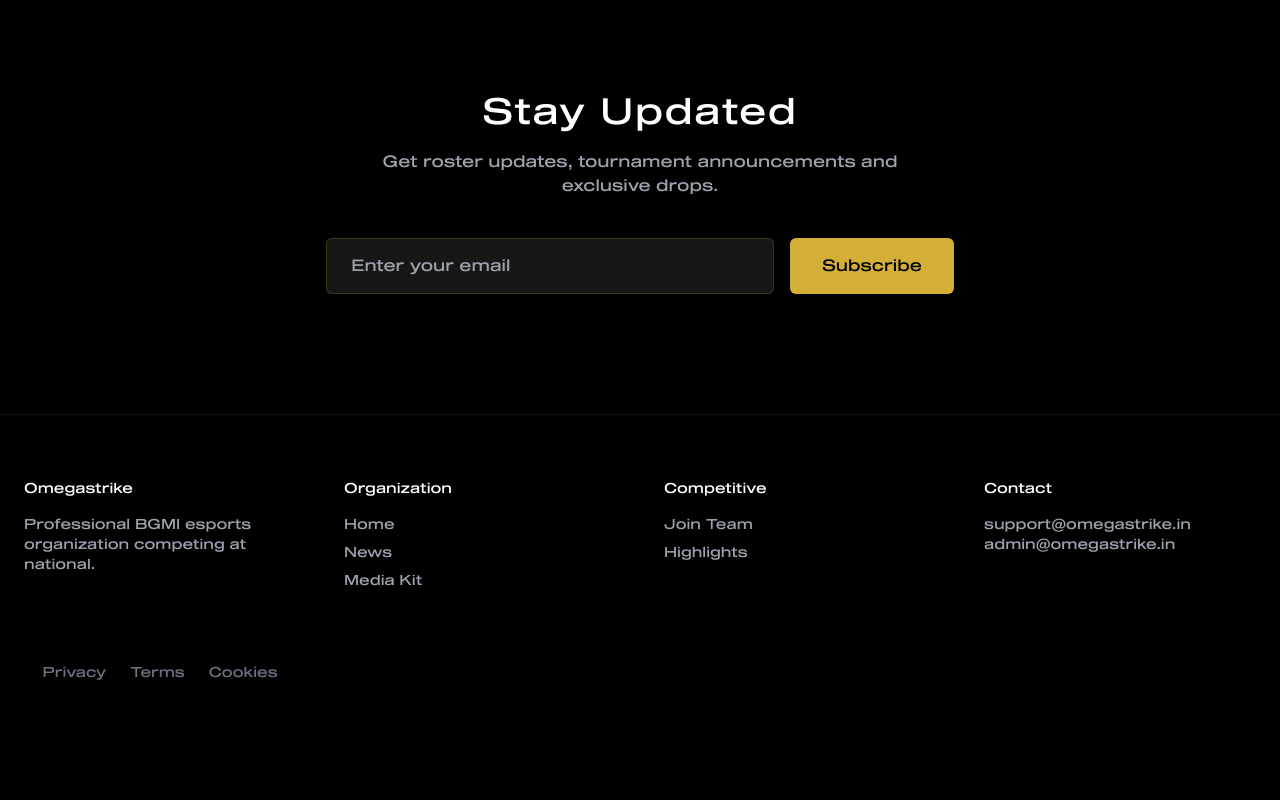
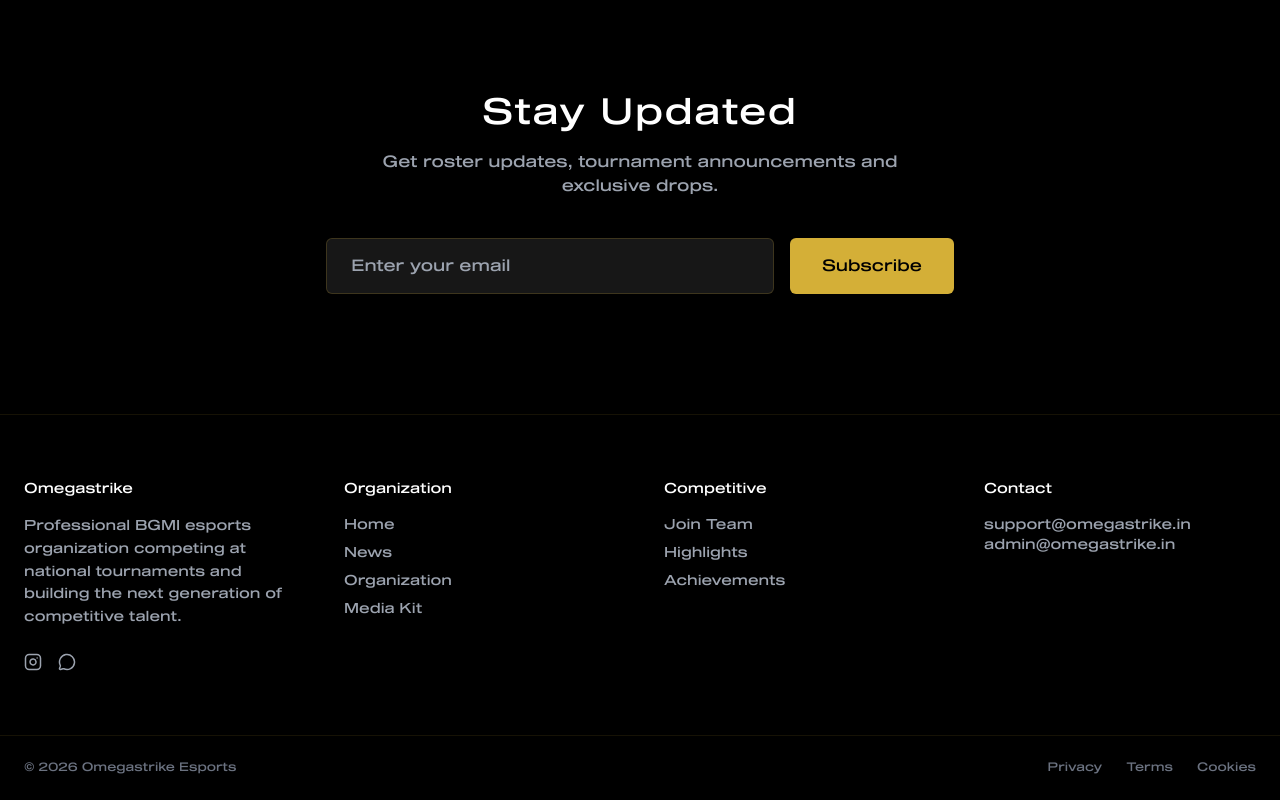
Before and after one commit to omegastrike/_teamos, a Next.js app: page / in a window 1280 px wide. Shown: the part 3539-4339 px from the top of the page. Before the commit the page ends 4286 px from the top, so only its background shows below. Built offline with nearby package versions, Linux system fonts and the light colour scheme; no server answers; the database is empty.

Commit message:
Update page.jsx

```diff
--- a/app/page.jsx
+++ b/app/page.jsx
@@ -9,7 +9,6 @@ import Reveal from "../components/Reveal";
 import Navbar from "../components/Navbar";
 import { translations } from "../lib/translations";
 import { supabase } from "../lib/supabase";
-import Newsletter from "../components/Newsletter";
 
 import {
   Instagram,
@@ -22,6 +21,8 @@ import {
   Mail,
   ShieldCheck,
 } from "lucide-react";
+
+import Newsletter from "../components/NewsLetter";
 
 /* ROLE → ICON MAP */
 const roleIcons = {
@@ -60,9 +61,6 @@ const founders = [
 
 export default function Home() {
 
-  const [news, setNews] = useState([]); /* real-time news data fetching*/
-  const [newsLoading, setNewsLoading] = useState(true);
-
   const [loading, setLoading] = useState(true);
   const [language, setLanguage] = useState("en");
 
@@ -70,6 +68,9 @@ export default function Home() {
   const [playersLoading, setPlayersLoading] = useState(true);
 
   const t = translations[language];
+
+  const [news, setNews] = useState([]);
+  const [newsLoading, setNewsLoading] = useState(true);
 
   /* Page loader delay */
   useEffect(() => {
@@ -117,20 +118,6 @@ export default function Home() {
 }, []);
 
 useEffect(() => {
-  async function fetchLatestNews() {
-    const { data } = await supabase
-      .from("news")
-      .select("*")
-      .order("created_at", { ascending: false })
-      .limit(3);
-
-    setNews(data || []);
-  }
-
-  fetchLatestNews();
-}, []);
-
-  useEffect(() => {
   let channel;
 
   async function fetchNews(isRealtime = false) {
@@ -164,7 +151,6 @@ export default function Home() {
     if (channel) supabase.removeChannel(channel);
   };
 }, []);
-
 
   return (
     <>
@@ -420,7 +406,7 @@ export default function Home() {
                  <img
                    src={player.image_url}
                    alt={player.name}
-      className="w-28 h-28 object-cover rounded-full border border-gold/30 group-hover:scale-105 group-hover:shadow-[0_0_20px_rgba(212,175,55,0.4)] transition-all duration-300"
+                   className="w-28 h-28 object-cover rounded-full border border-gold/30 group-hover:border-gold transition"
                 />
               ) : (
                   <div className="w-28 h-28 rounded-full bg-neutral-800 border border-gold/20 flex items-center justify-center text-2xl font-semibold text-gold">
@@ -428,6 +414,7 @@ export default function Home() {
                   </div>
                   )}
             </div>
+
             {/* Name */}
             <h3 className="text-lg font-semibold group-hover:text-gold transition">
               {player.name}
@@ -549,100 +536,119 @@ export default function Home() {
 <Newsletter></Newsletter>
 
 {/* FOOTER */}
-<footer className="border-t border-gold/10 bg-black">
+<footer className="border-t border-gold/10 bg-black text-sm">
 
-  {/* DESKTOP FOOTER */}
+  {/* DESKTOP + TABLET */}
   <div className="hidden md:block py-16 px-6">
-    <div className="max-w-7xl mx-auto grid md:grid-cols-4 gap-12 text-sm">
+    <div className="max-w-7xl mx-auto grid md:grid-cols-3 lg:grid-cols-4 gap-12">
 
+      {/* BRAND */}
       <div>
-        <h4 className="font-semibold mb-4">Omegastrike</h4>
-        <p className="text-gray-400">
-          Professional BGMI esports organization competing
-          at national.
+        <h4 className="font-semibold mb-4 text-white">Omegastrike</h4>
+        <p className="text-gray-400 leading-relaxed">
+          Professional BGMI esports organization competing at national
+          tournaments and building the next generation of competitive talent.
         </p>
+
+        {/* SOCIAL */}
+        <div className="flex gap-4 mt-6 text-gray-400">
+          <a href="https://instagram.com/yourpage" target="_blank">
+            <Instagram size={18} className="hover:text-white transition"/>
+          </a>
+
+          <a href="https://discord.gg/yourinvite" target="_blank">
+            <MessageCircle size={18} className="hover:text-white transition"/>
+          </a>
+        </div>
       </div>
 
+      {/* ORGANIZATION */}
       <div>
-        <h4 className="font-semibold mb-4">Organization</h4>
+        <h4 className="font-semibold mb-4 text-white">Organization</h4>
         <ul className="space-y-2 text-gray-400">
-          <li><Link href="/">Home</Link></li>
-          <li><Link href="/news">News</Link></li>
-          <li><Link href="/media">Media Kit</Link></li>
+          <li><Link href="/" className="hover:text-white transition">Home</Link></li>
+          <li><Link href="/news" className="hover:text-white transition">News</Link></li>
+          <li><Link href="/organization" className="hover:text-white transition">Organization</Link></li>
+          <li><Link href="/media" className="hover:text-white transition">Media Kit</Link></li>
         </ul>
       </div>
 
+      {/* COMPETITIVE */}
       <div>
-        <h4 className="font-semibold mb-4">Competitive</h4>
+        <h4 className="font-semibold mb-4 text-white">Competitive</h4>
         <ul className="space-y-2 text-gray-400">
-          <li><Link href="/apply">Join Team</Link></li>
-          <li><Link href="/highlights">Highlights</Link></li>
+          <li><Link href="/apply" className="hover:text-white transition">Join Team</Link></li>
+          <li><Link href="/highlights" className="hover:text-white transition">Highlights</Link></li>
+          <li><Link href="/achievements" className="hover:text-white transition">Achievements</Link></li>
         </ul>
       </div>
 
+      {/* CONTACT */}
       <div>
-        <h4 className="font-semibold mb-4">Contact</h4>
+        <h4 className="font-semibold mb-4 text-white">Contact</h4>
         <p className="text-gray-400">support@omegastrike.in</p>
         <p className="text-gray-400">admin@omegastrike.in</p>
-      </div>
-
-      <div className="flex justify-center gap-6 text-sm text-gray-500 mt-6">
-       <Link href="/privacy-policy">Privacy</Link>
-       <Link href="/terms">Terms</Link>
-       <Link href="/cookie-policy">Cookies</Link>
       </div>
 
     </div>
   </div>
 
-  {/* MOBILE FOOTER BAR */}
-<div className="md:hidden py-4 px-4 border-t border-gold/10">
-  <div className="max-w-7xl mx-auto flex items-center justify-between text-xs text-gray-400">
 
-    {/* LEFT */}
-    <div className="font-semibold text-white tracking-wide">
-      OMEGASTRIKE
+  {/* BOTTOM BAR (ALL DEVICES) */}
+  <div className="border-t border-gold/10 py-6 px-6">
+
+    <div className="max-w-7xl mx-auto flex flex-col md:flex-row items-center justify-between gap-4 text-xs text-gray-500">
+
+      {/* COPYRIGHT */}
+      <div>
+        © 2026 Omegastrike Esports
       </div>
 
-    {/* CENTER LINKS */}
-    <div className="flex items-center gap-4">
-      <Link href="/news" className="hover:text-white transition">
-        News
+      {/* LEGAL LINKS */}
+      <div className="flex items-center gap-6">
+        <Link href="/privacy-policy" className="hover:text-white transition">
+          Privacy
         </Link>
-      <Link href="/apply" className="hover:text-white transition">
-        Join
+        <Link href="/terms" className="hover:text-white transition">
+          Terms
+        </Link>
+        <Link href="/cookie-policy" className="hover:text-white transition">
+          Cookies
         </Link>
       </div>
-
-    {/* RIGHT SOCIAL ICONS */}
-    <div className="flex items-center gap-4">
-
-      <a
-        href="https://instagram.com/yourpage"
-        target="_blank"
-        rel="noopener noreferrer"
-        className="hover:text-white transition"
-      >
-        <Instagram size={18} />
-      </a>
-
-      <a
-        href="https://discord.gg/yourinvite"
-        target="_blank"
-        rel="noopener noreferrer"
-        className="hover:text-white transition"
-      >
-        <MessageCircle size={18} />
-      </a>
 
     </div>
 
   </div>
 
-  {/* COPYRIGHT */}
-  <div className="text-center text-[10px] text-gray-600 mt-3">
-    © 2026 Omegastrike
+
+  {/* MOBILE FOOTER BAR */}
+  <div className="md:hidden fixed bottom-0 left-0 w-full bg-black border-t border-gold/10">
+
+    <div className="flex items-center justify-around py-3 text-xs text-gray-400">
+
+      <Link href="/" className="flex flex-col items-center gap-1 hover:text-white">
+        <span>Home</span>
+      </Link>
+
+      <Link href="/news" className="flex flex-col items-center gap-1 hover:text-white">
+        <span>News</span>
+      </Link>
+
+      <Link href="/apply" className="flex flex-col items-center gap-1 hover:text-white">
+        <span>Join</span>
+      </Link>
+
+      <a
+        href="https://discord.gg/yourinvite"
+        target="_blank"
+        className="flex flex-col items-center gap-1 hover:text-white"
+      >
+        <MessageCircle size={16}/>
+      </a>
+
     </div>
+
   </div>
 
 </footer>
```
Lines whose indentation alone changed are shown as unchanged.
